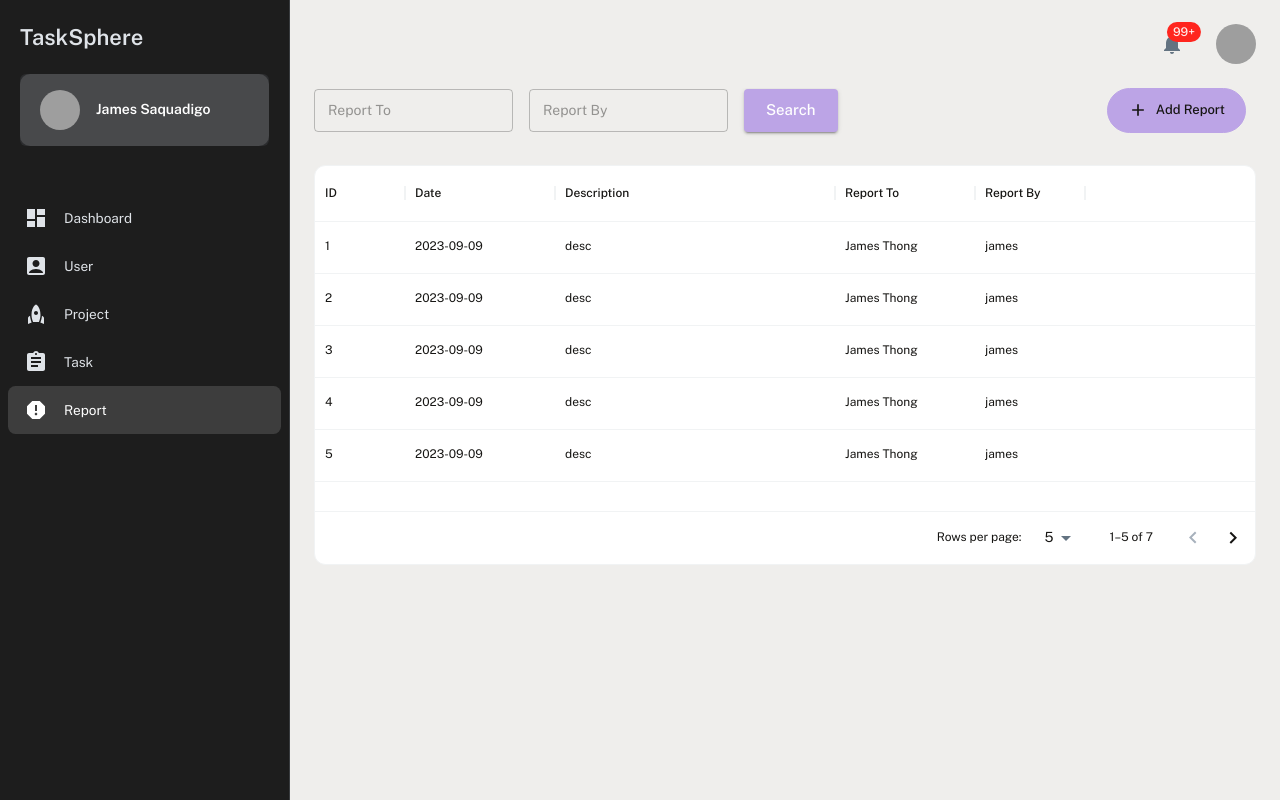
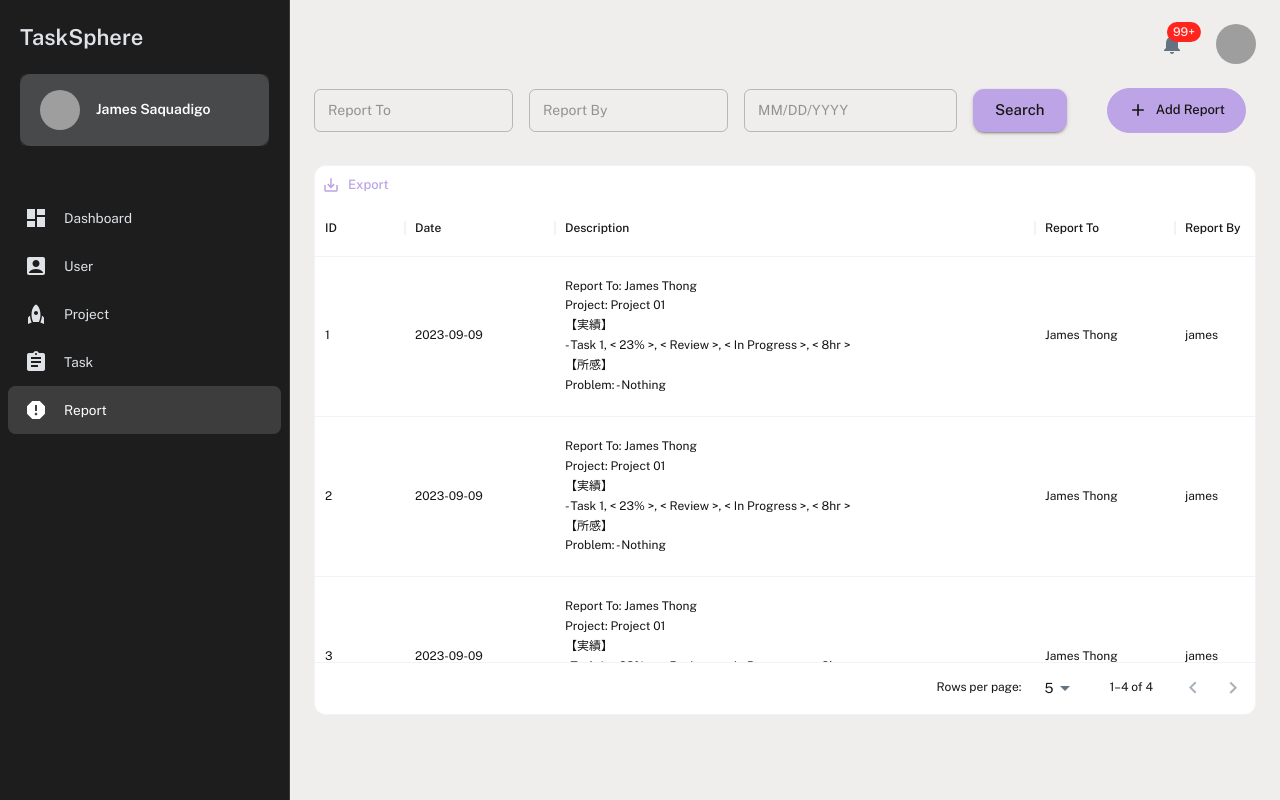
Before and after one commit to NayTharPoe/-Next-Nest-OJT_TaskMngSym, a Next.js app in the folder frontend/: page /report/list in a window 1280 px wide. Built offline with nearby package versions, Linux system fonts and the light colour scheme; grey boxes are pictures that could not be loaded.

Commit message:
report create and list page

```diff
--- a/frontend/src/pages/_app.tsx
+++ b/frontend/src/pages/_app.tsx
@@ -5,6 +5,8 @@ import type { NextPage } from 'next';
 import type { AppProps } from 'next/app';
 import { ThemeProvider } from '@mui/material/styles';
 import { theme } from '@/theme';
+import { LocalizationProvider } from '@mui/x-date-pickers';
+import { AdapterDayjs } from '@mui/x-date-pickers/AdapterDayjs';
 
 export type NextPageWithLayout<P = {}, IP = P> = NextPage<P, IP> & {
   getLayout?: (page: ReactElement) => ReactNode;
@@ -19,7 +21,9 @@ export default function MyApp({ Component, pageProps }: AppPropsWithLayout) {
 
   return (
     <ThemeProvider theme={theme}>
-      {getLayout(<Component {...pageProps} />)}
+      <LocalizationProvider dateAdapter={AdapterDayjs}>
+        {getLayout(<Component {...pageProps} />)}
+      </LocalizationProvider>
     </ThemeProvider>
-  )
+  );
 }
--- a/frontend/src/pages/report/list.tsx
+++ b/frontend/src/pages/report/list.tsx
@@ -1,16 +1,11 @@
 import React, { ReactElement, useState } from 'react';
 import MainLayout from '@/layouts/MainLayout';
-import { DataGrid, GridColDef, GridValueGetterParams } from '@mui/x-data-grid';
-import { Box, Button, TextField } from '@mui/material';
+import { DataGrid, GridColDef, GridToolbar, GridToolbarContainer, GridToolbarExport } from '@mui/x-data-grid';
+import { Box, Button, Grid, TextField } from '@mui/material';
 import { DatePicker } from '@mui/x-date-pickers/DatePicker';
 import AddNewBtn from '@/components/addNewBtn';
 import palette from '@/theme/palette';
-import {
-  TextFieldVariants,
-  FilledTextFieldProps,
-  OutlinedTextFieldProps,
-  StandardTextFieldProps,
-} from '@mui/material/TextField/TextField';
+import dayjs from 'dayjs';
 
 const columns: GridColDef[] = [
   { field: 'id', headerName: 'ID', width: 90, disableColumnMenu: true },
@@ -23,9 +18,12 @@ const columns: GridColDef[] = [
   {
     field: 'description',
     headerName: 'Description',
-    width: 280,
+    width: 480,
     sortable: false,
     disableColumnMenu: true,
+    renderCell: (params) => {
+      return <div dangerouslySetInnerHTML={{ __html: params.value }} />;
+    },
   },
   {
     field: 'reportTo',
@@ -42,16 +40,62 @@ const columns: GridColDef[] = [
 ];
 
 const rows = [
-  { id: 1, date: '2023-09-09', description: 'desc', reportTo: 'James Thong', reportBy: 'james' },
-  { id: 2, date: '2023-09-09', description: 'desc', reportTo: 'James Thong', reportBy: 'james' },
-  { id: 3, date: '2023-09-09', description: 'desc', reportTo: 'James Thong', reportBy: 'james' },
-  { id: 4, date: '2023-09-09', description: 'desc', reportTo: 'James Thong', reportBy: 'james' },
-  { id: 5, date: '2023-09-09', description: 'desc', reportTo: 'James Thong', reportBy: 'james' },
-  { id: 6, date: '2023-09-09', description: 'desc', reportTo: 'James Thong', reportBy: 'james' },
-  { id: 7, date: '2023-09-09', description: 'desc', reportTo: 'James Thong', reportBy: 'james' },
+  {
+    id: 1,
+    date: '2023-09-09',
+    description: `
+    <p>Report To: James Thong</p>
+    <p>Project: Project 01</p>
+    【実績】<br>
+    - Task 1, < 23% >, < Review >, < In Progress >, < 8hr > <br>
+    【所感】
+    <p>Problem: - Nothing</p>`,
+    reportTo: 'James Thong',
+    reportBy: 'james',
+  },
+  {
+    id: 2,
+    date: '2023-09-09',
+    description: `
+    <p>Report To: James Thong</p>
+    <p>Project: Project 01</p>
+    【実績】<br>
+    - Task 1, < 23% >, < Review >, < In Progress >, < 8hr > <br>
+    【所感】
+    <p>Problem: - Nothing</p>`,
+    reportTo: 'James Thong',
+    reportBy: 'james',
+  },
+  {
+    id: 3,
+    date: '2023-09-09',
+    description: `
+    <p>Report To: James Thong</p>
+    <p>Project: Project 01</p>
+    【実績】<br>
+    - Task 1, < 23% >, < Review >, < In Progress >, < 8hr > <br>
+    【所感】
+    <p>Problem: - Nothing</p>`,
+    reportTo: 'James Thong',
+    reportBy: 'james',
+  },
+  {
+    id: 4,
+    date: '2023-09-09',
+    description: `
+    <p>Report To: James Thong</p>
+    <p>Project: Project 01</p>
+    【実績】<br>
+    - Task 1, < 23% >, < Review >, < In Progress >, < 8hr > <br>
+    【所感】
+    <p>Problem: - Nothing</p>`,
+    reportTo: 'James Thong',
+    reportBy: 'james',
+  },
 ];
 
 const ReportListPage = () => {
+  const [dataSource, setDataSource] = useState([]);
   const [formData, setFormData] = useState({
     reportTo: '',
     reportBy: '',
@@ -73,15 +117,37 @@ const ReportListPage = () => {
     });
   };
 
+  function CustomToolbar() {
+    return (
+      <GridToolbarContainer>
+        <GridToolbarExport />
+      </GridToolbarContainer>
+    );
+  }
+
   const handleSubmit = (e: { preventDefault: () => void }) => {
     e.preventDefault();
-    // You can perform form submission logic here
     console.log('Form Data Submitted:', formData);
+    const formattedDate = dayjs(formData.selectedDate).format('YYYY-MM-DD') || 'null';
+    const reportTo = formData.reportTo ? formData.reportTo : 'null';
+    const reportBy = formData.reportBy ? formData.reportBy : 'null';
+    const api = `http://localhost:3000/reports/list?reportTo=${reportTo}&reportBy=${reportBy}&date=${formattedDate}`;
+
+    fetch(api)
+      .then((res) => res.json())
+      .then((data) => {
+        setDataSource(data);
+      });
   };
 
   return (
     <Box sx={{ height: 400, width: '100%' }}>
-      <Box sx={{ display: 'flex', justifyContent: 'space-between', alignItems: 'center', mb: 4 }}>
+      <Grid
+        container
+        spacing={2}
+        sx={{ display: 'flex', justifyContent: 'space-between', alignItems: 'center', mb: 4 }}
+      >
+        <Grid item>
           <form onSubmit={handleSubmit}>
             <Box sx={{ display: 'flex', gap: 2, alignItems: 'center' }}>
               <TextField
@@ -92,6 +158,9 @@ const ReportListPage = () => {
                 placeholder="Report To"
                 variant="outlined"
                 sx={{
+                  '.MuiInputBase-root': {
+                    borderRadius: '.4rem',
+                  },
                   '.MuiOutlinedInput-input': {
                     p: '11.5px 14px',
                   },
@@ -105,36 +174,86 @@ const ReportListPage = () => {
                 placeholder="Report By"
                 variant="outlined"
                 sx={{
+                  '.MuiInputBase-root': {
+                    borderRadius: '.4rem',
+                  },
                   '.MuiOutlinedInput-input': {
                     p: '11.5px 14px',
+                    borderRadius: '.7rem',
                   },
                 }}
               />
-            {/* <DatePicker
-              name="selectedDate"
+              <DatePicker
                 value={formData.selectedDate}
-              onChange={handleDateChange}
-              renderInput={(params: any) => <TextField {...params} variant="outlined" />}
-              margin="normal"
-            /> */}
-            <Button variant="contained" size="large" type="submit" onClick={handleSubmit}>
+                onChange={(newValue) => handleDateChange(newValue)}
+                sx={{
+                  '.MuiInputBase-root': {
+                    borderRadius: '.4rem',
+                  },
+                  '.MuiOutlinedInput-input': {
+                    p: '11.5px 14px',
+                    borderRadius: '.7rem',
+                  },
+                }}
+              />
+              <Button
+                variant="contained"
+                size="large"
+                type="submit"
+                onClick={handleSubmit}
+                sx={{
+                  backgroundColor: palette.primary.main,
+                  color: palette.text.primary,
+                  borderRadius: '.7rem',
+                  '&:hover': {
+                    backgroundColor: palette.primary.main,
+                    boxShadow: 'none',
+                  },
+                }}
+              >
                 Search
               </Button>
+              {/* <Button
+                variant="contained"
+                size="large"
+                sx={{
+                  backgroundColor: palette.secondary.main,
+                  color: palette.text.primary,
+                  borderRadius: '.7rem',
+                  '&:hover': {
+                    backgroundColor: palette.secondary.main,
+                    boxShadow: 'none',
+                  },
+                }}
+              >
+                Download CSV
+              </Button> */}
             </Box>
           </form>
+        </Grid>
+        <Grid item>
           <AddNewBtn AddNewBtnText="Add Report" path="/report/add" />
-      </Box>
+        </Grid>
+      </Grid>
+      <Box sx={{ height: 550 }}>
         <DataGrid
           rows={rows}
           columns={columns}
+          getRowHeight={() => 'auto'}
           initialState={{
             pagination: {
               paginationModel: { page: 0, pageSize: 5 },
             },
           }}
           pageSizeOptions={[5, 10]}
-        sx={{ backgroundColor: palette.common.white, borderRadius: '.7rem' }}
+          slots={{ toolbar: CustomToolbar }}
+          sx={{
+            backgroundColor: palette.common.white,
+            borderRadius: '.7rem',
+            '.MuiDataGrid-cell': { py: '20px' },
+          }}
         />
+      </Box>
     </Box>
   );
 };
```
Lines whose indentation alone changed are shown as unchanged.
